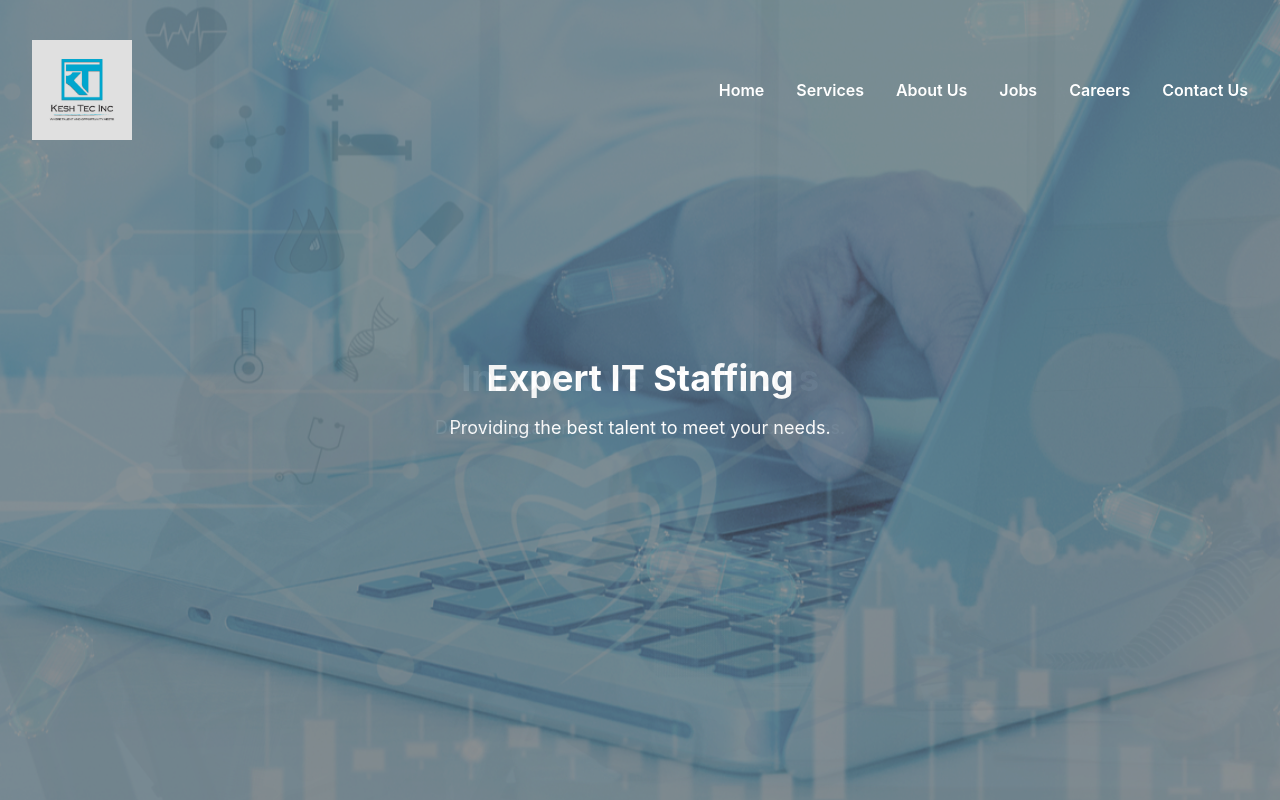
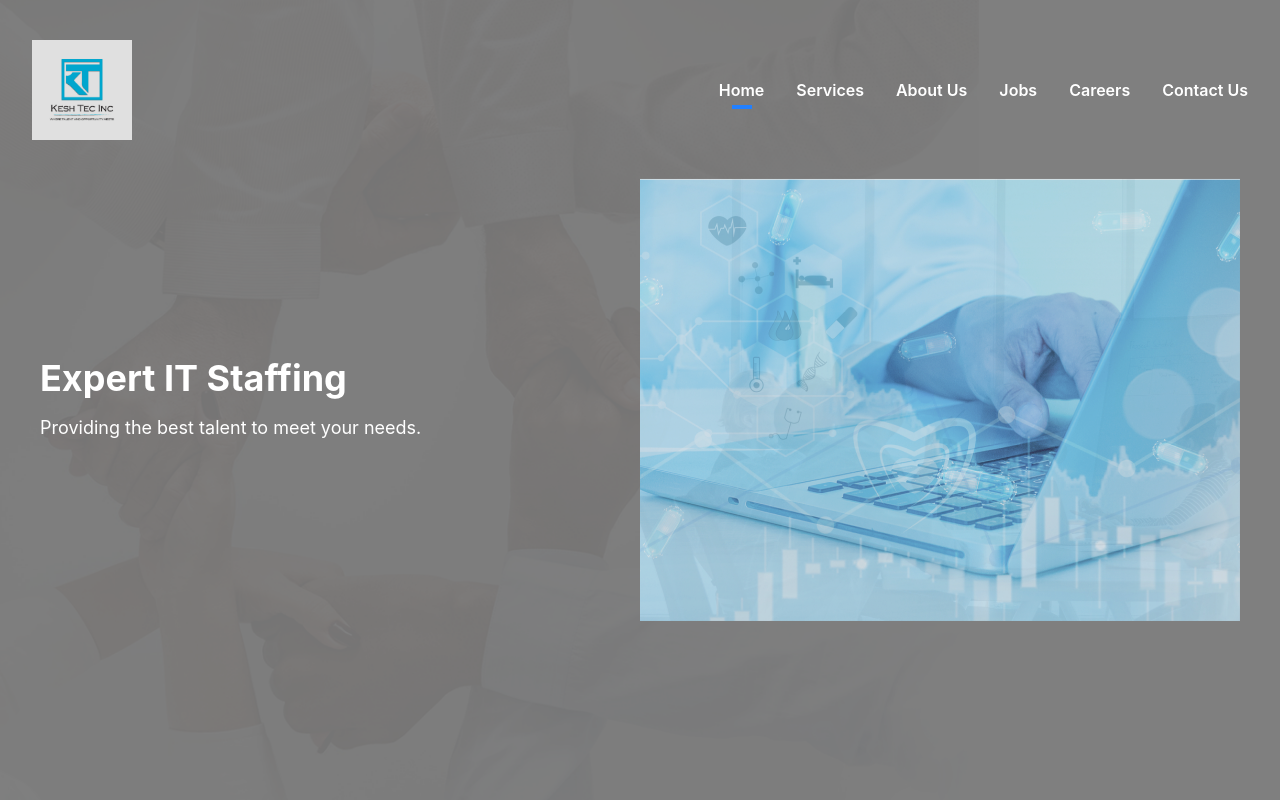
Before and after one commit to miketopeak/keshtec, a React (Create React App) app: page / in a window 1280 px wide. Built offline with nearby package versions, Linux system fonts and the light colour scheme.

Commit message:
modified the navbar hover effect

```diff
--- a/src/components/HeroSection.js
+++ b/src/components/HeroSection.js
@@ -1,4 +1,5 @@
 import React, { useState, useEffect } from "react";
+import banner from '../images/banner.png'
 import banner1 from '../images/banner1.jpg'
 import banner2 from '../images/banner2.jpg'
 
@@ -28,25 +29,28 @@ const HeroSection = () => {
   }, []);
 
   return (
-    <div className="relative h-screen">
+    <div className="relative h-screen bg-cover bg-center flex" style={{ backgroundImage: `url(${banner})` }}>
+      <div className="absolute inset-0 bg-black bg-opacity-50"></div>
+      <div className="relative z-10 flex-1 flex flex-col justify-center items-start text-white p-10">
+        <h1 className="text-4xl font-bold mb-4">{slides[currentSlide].heading}</h1>
+        <p className="text-lg">{slides[currentSlide].subheading}</p>
+      </div>
+      <div className="relative z-10 w-1/2 flex items-center justify-end p-10">
         {slides.map((slide, index) => (
           <div
             key={slide.id}
-          className={`absolute inset-0 transition-opacity duration-1000 ${
+            className={`absolute transition-opacity duration-1000 ${
               index === currentSlide ? "opacity-100" : "opacity-0"
             }`}
           >
             <img
               src={slide.image}
               alt={slide.heading}
-            className="w-full h-full object-cover"
+              className="max-h-[80vh] w-auto object-contain"
             />
-          <div className="absolute inset-0 bg-black bg-opacity-50 flex flex-col justify-center items-center text-white text-center">
-            <h1 className="text-4xl font-bold mb-4">{slide.heading}</h1>
-            <p className="text-lg">{slide.subheading}</p>
-          </div>
           </div>
         ))}
+      </div>
     </div>
   );
 };
--- a/src/components/Navbar.js
+++ b/src/components/Navbar.js
@@ -1,8 +1,42 @@
-import React, { useState } from "react";
+import React, { useState, useRef, useEffect } from "react";
 import logo from "../images/logo.png";
 
 const Navbar = () => {
+  const [activeLink, setActiveLink] = useState("home");
   const [dropdownOpen, setDropdownOpen] = useState(false);
+  const dropdownRef = useRef(null);
+
+  const navLinks = [
+    { name: "Home", href: "#home", key: "home" },
+    { name: "Services", href: "#services", key: "services", isDropdown: true },
+    { name: "About Us", href: "#about-us", key: "about-us" },
+    { name: "Jobs", href: "#jobs", key: "jobs" },
+    { name: "Careers", href: "#careers", key: "careers" },
+    { name: "Contact Us", href: "#contact-us", key: "contact-us" },
+  ];
+
+  const dropdownLinks = [
+    { name: "Custom Software Solution", href: "#custom-software" },
+    { name: "IT Staffing & Services", href: "#it-staffing" },
+    { name: "Managed IT Services", href: "#managed-it" },
+  ];
+
+  useEffect(() => {
+    const handleClickOutside = (event) => {
+      if (dropdownRef.current && !dropdownRef.current.contains(event.target)) {
+        setDropdownOpen(false);
+      }
+    };
+
+    document.addEventListener("mousedown", handleClickOutside);
+    return () => {
+      document.removeEventListener("mousedown", handleClickOutside);
+    };
+  }, []);
+
+  const handleDropdownToggle = () => {
+    setDropdownOpen(!dropdownOpen);
+  };
 
   return (
     <nav className="absolute top-0 left-0 right-0 bg-transparent text-white z-10">
@@ -15,78 +49,61 @@ const Navbar = () => {
 
           {/* Navlinks */}
           <div className="hidden md:flex space-x-8 items-center">
-            <a
-              href="#home"
-              className="text-white text-base leading-[30px] font-semibold"
-            >
-              Home
-            </a>
-            <div className="relative">
-              <button
-                className="text-white text-base leading-[30px] font-semibold"
-                onClick={() => setDropdownOpen(!dropdownOpen)}
-              >
-                Services
-              </button>
-              {/* Dropdown Menu */}
-              {dropdownOpen && (
-                <div className="absolute top-8 left-0 bg-white shadow-md rounded-md z-10">
+            {navLinks.map((link) => (
+              <div key={link.key} className="relative group">
+                {link.isDropdown ? (
+                  <div ref={dropdownRef}>
+                    <button
+                      onClick={handleDropdownToggle}
+                      onMouseEnter={() => setDropdownOpen(true)}
+                      className={`text-[16px] leading-[30px] font-semibold ${
+                        activeLink === link.key ? "text-white" : "text-white"
+                      } hover:text-blue-300`}
+                    >
+                      {link.name}
+                    </button>
+                    {dropdownOpen && (
+                      <div
+                        className="absolute top-10 left-0 bg-white text-gray-700 shadow-md rounded-md z-10"
+                        onMouseLeave={() => setDropdownOpen(false)}
+                      >
+                        {dropdownLinks.map((dropdownLink) => (
+                          <a
+                            key={dropdownLink.name}
+                            href={dropdownLink.href}
+                            className="block px-4 py-2 text-[16px] font-semibold leading-[30px] hover:bg-gray-100"
+                            onClick={() => {
+                              setActiveLink("services");
+                              setDropdownOpen(false);
+                            }}
+                          >
+                            {dropdownLink.name}
+                          </a>
+                        ))}
+                      </div>
+                    )}
+                  </div>
+                ) : (
                   <a
-                    href="#custom-software"
-                    className="block px-4 py-2 text-gray-700 hover:bg-gray-100"
+                    href={link.href}
+                    onClick={() => setActiveLink(link.key)}
+                    className={`text-[16px] leading-[30px] font-semibold ${
+                      activeLink === link.key ? "text-white" : "text-white"
+                    } hover:text-blue-300`}
                   >
-                    Custom Software Solution
+                    {link.name}
                   </a>
-                  <a
-                    href="#it-staffing"
-                    className="block px-4 py-2 text-gray-700 hover:bg-gray-100"
-                  >
-                    IT Staffing & Services
-                  </a>
-                  <a
-                    href="#managed-it"
-                    className="block px-4 py-2 text-gray-700 hover:bg-gray-100"
-                  >
-                    Managed IT Services
-                  </a>
-                </div>
-              )}
-            </div>
-            <a href="#about-us" className="text-white text-base leading-[30px] font-semibold">
-              About Us
-            </a>
-            <a href="#jobs" className="text-white text-base leading-[30px] font-semibold">
-              Jobs
-            </a>
-            <a href="#careers" className="text-white text-base leading-[30px] font-semibold">
-              Careers
-            </a>
-            <a href="#contact-us" className="text-white text-base leading-[30px] font-semibold">
-              Contact Us
-            </a>
-          </div>
-
-          {/* Mobile Menu Button */}
-          <div className="md:hidden">
-            <button
-              onClick={() => alert("Implement mobile menu")}
-              className="text-gray-700 focus:outline-none"
-            >
-              <svg
-                className="w-6 h-6"
-                fill="none"
-                stroke="currentColor"
-                viewBox="0 0 24 24"
-                xmlns="http://www.w3.org/2000/svg"
-              >
-                <path
-                  strokeLinecap="round"
-                  strokeLinejoin="round"
-                  strokeWidth="2"
-                  d="M4 6h16M4 12h16m-7 6h7"
-                ></path>
-              </svg>
-            </button>
+                )}
+                {/* Line */}
+                <div
+                  className={`absolute bottom-[-4px] left-1/2 transform -translate-x-1/2 w-[20px] h-[4px] ${
+                    activeLink === link.key
+                      ? "bg-[#2280ff] opacity-100"
+                      : "bg-[#2280ff] opacity-0"
+                  } group-hover:opacity-100 transition-opacity duration-300`}
+                ></div>
+              </div>
+            ))}
           </div>
         </div>
       </div>
```
Also changed, not shown: src/App.css (deleted, +0 -38 lines), src/images/banner.png (added). Lines whose indentation alone changed are shown as unchanged.
